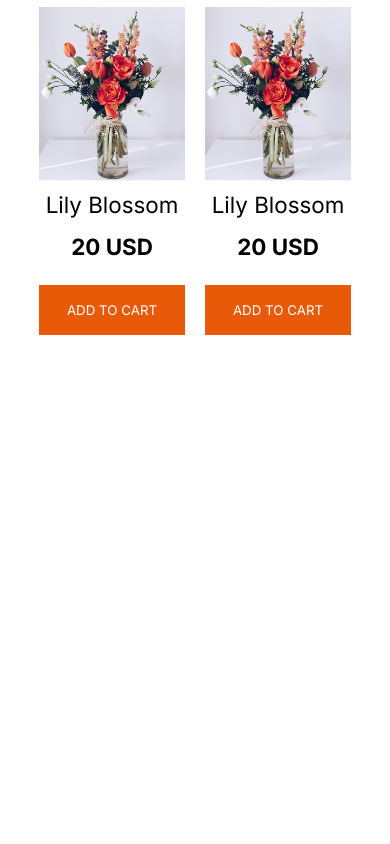
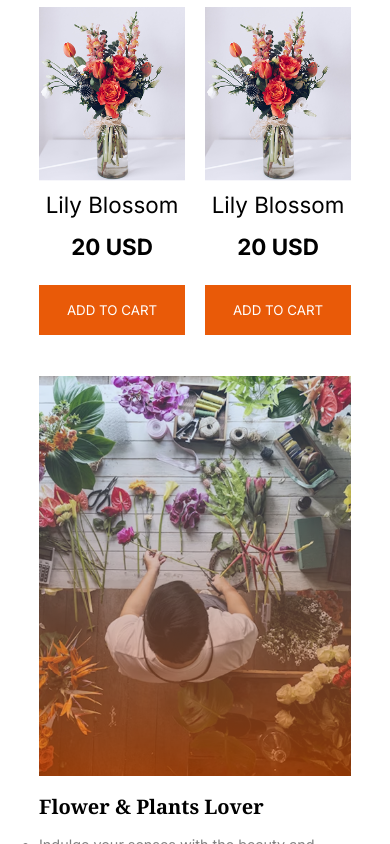
Before and after one commit to sanzida-urmi/assignment-responsive-flower, a plain HTML site: page index.html in a window 390 px wide. Shown: the part 1823-2667 px from the top of the page. Drawn offline with Linux system fonts and the light colour scheme.

Commit message:
badge part is maked responsive

```diff
--- a/index.html
+++ b/index.html
@@ -105,7 +105,7 @@
                 <img class="badge" src="assets/trusted-badge.png" alt="">
                 </div>
                 <div class="txt2">
-                    <h2 class="noto-serif-normal">Flower & Plants <br> Lover</h2>
+                    <h2 class="noto-serif-normal">Flower & Plants <span class="br2"> <br> </span>Lover</h2>
                     <ul class="inter-normal txt">
                         <li>Indulge your senses with the beauty and fragrance of our fresh flower shop. From classic roses to exotic blooms, we offer a wide variety of fresh.</li>
                         <li>Indulge your senses with the beauty and fragrance of our fresh flower shop. From classic roses to exotic blooms, we offer a wide variety of fresh.</li>
--- a/style.css
+++ b/style.css
@@ -242,9 +242,9 @@ html {
         padding: .75rem 0;
     }
 
-    li:nth-child(1),
-    li:nth-child(2),
-    li:nth-child(3) {
+    nav li:nth-child(1),
+    nav li:nth-child(2),
+    nav li:nth-child(3) {
         visibility: hidden;
     }
 
@@ -322,8 +322,39 @@ html {
     }
 
     /* badge */
-    .container2 {
-   flex-direction: column-reverse;
+.container2 {
+    margin: 0 10vw;
+    margin-top: 2.56rem;
+    height: 100%;
+    gap: 1.1rem;
+    flex-direction: column;
+}
+.badge{
+    visibility: hidden;
+}
+.bck-img {
+        width: 100%;
+    height: 25rem;
+    background-size: cover;
+       background-position: center;
+
+}
+.txt2 h2{
+    font-size: 1.25rem;
+    margin-bottom: 1rem;
+
+}
+.txt2 ul li{
+    font-size: .9rem;
+    margin-bottom: 1rem;
+}
+.br2{
+    display: none;
+}
+.txt2{
+     display: block;
+    text-align: start;
+     width: 100%;
 }
 
 }
```
